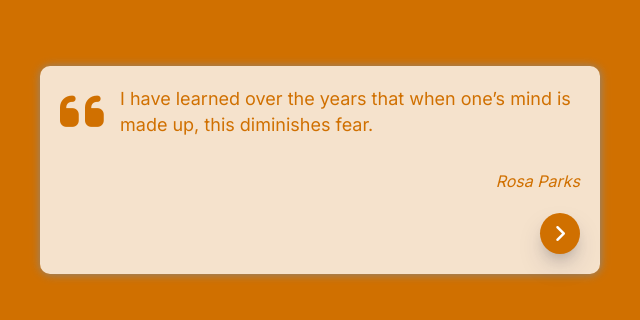
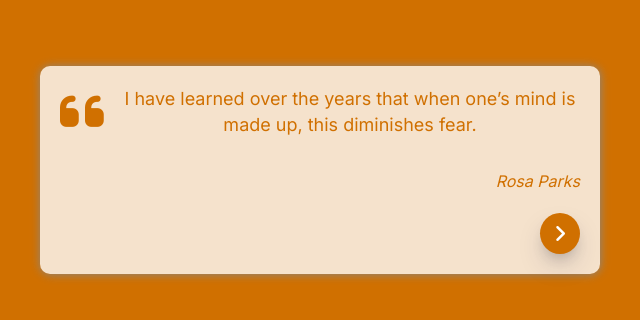
Before and after one commit to armarce/quotes, a React (Vite) app: page / in a window 1280 px wide. Shown: the part 222-542 px from the top of the page, without its empty margins (320-960 px from the left). Built offline with nearby package versions, Linux system fonts and the light colour scheme.

Commit message:
first version

```diff
--- a/src/App.css
+++ b/src/App.css
@@ -44,6 +44,7 @@ body{
 #card #quote p{
   padding: 0;
   margin: 0;
+  text-align: center;
 }
 #card #author{
   margin-top: 30px;
--- a/src/App.jsx
+++ b/src/App.jsx
@@ -1,5 +1,5 @@
 import { useState } from 'react';
-import { ShowQuote } from './components/ShowQuote';
+import { QuoteBox } from './components/QuoteBox';
 import { Button } from './components/Button';
 import quotes from './quotes.json';
 import colors from './colors.json';
@@ -39,7 +39,7 @@ function App() {
 
     <div className="App">
       <div id="card">
-        <ShowQuote color={color} quote={quotes[indexQuote].quote}/>
+        <QuoteBox color={color} quote={quotes[indexQuote].quote}/>
         <span id="author" style={{color: color}}>{quotes[indexQuote].author}</span>
         <Button randomQuote={randomQuote} color={color}/>
       </div>
--- a/src/components/ShowQuote.jsx
+++ b/src/components/QuoteBox.jsx
@@ -1,4 +1,4 @@
-export const ShowQuote = ({quote, color}) =>{
+export const QuoteBox = ({quote, color}) =>{
 
     return(
         <div id="quote">
```
